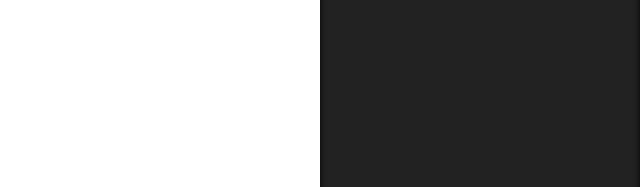
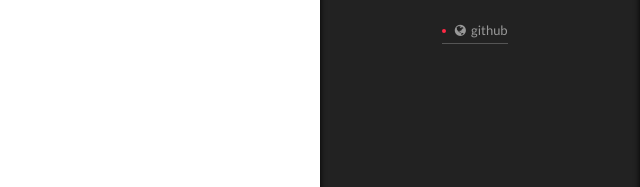
Before and after one commit to Seselian/Seselian.github.io, a plain HTML site: page 2017/07/26/hello-hexo/index.html in a window 1280 px wide. Both pictures are taken after a click on the element 1238 px from the left and 743 px from the top of the page. Shown: the part 230-417 px from the top of the page, 640-1280 px from the left. Drawn offline with Linux system fonts and the light colour scheme.

Commit message:
Site updated: 2017-07-26 18:06:41

```diff
--- a/2017/07/26/hello-hexo/index.html
+++ b/2017/07/26/hello-hexo/index.html
@@ -461,6 +461,17 @@
 
         <div class="links-of-author motion-element">
 
+
+              <span class="links-of-author-item">
+                <a href="https://github.com/seselian" target="_blank" title="github">
+
+                    <i class="fa fa-fw fa-globe"></i>
+
+                  github
+                </a>
+              </span>
+
+
         </div>
 
 
--- a/css/main.css
+++ b/css/main.css
@@ -1677,7 +1677,7 @@ pre .javascript .function {
   width: 4px;
   height: 4px;
   border-radius: 50%;
-  background: #86ffff;
+  background: #ff2945;
 }
 .links-of-blogroll {
   font-size: 13px;
```
Also changed, not shown: 2017/07/26/hello-world/index.html (+11 -0 lines), archives/2017/07/index.html (+11 -0 lines), archives/2017/index.html (+11 -0 lines), archives/index.html (+11 -0 lines), index.html (+11 -0 lines), tags/hexo/index.html (+11 -0 lines).
